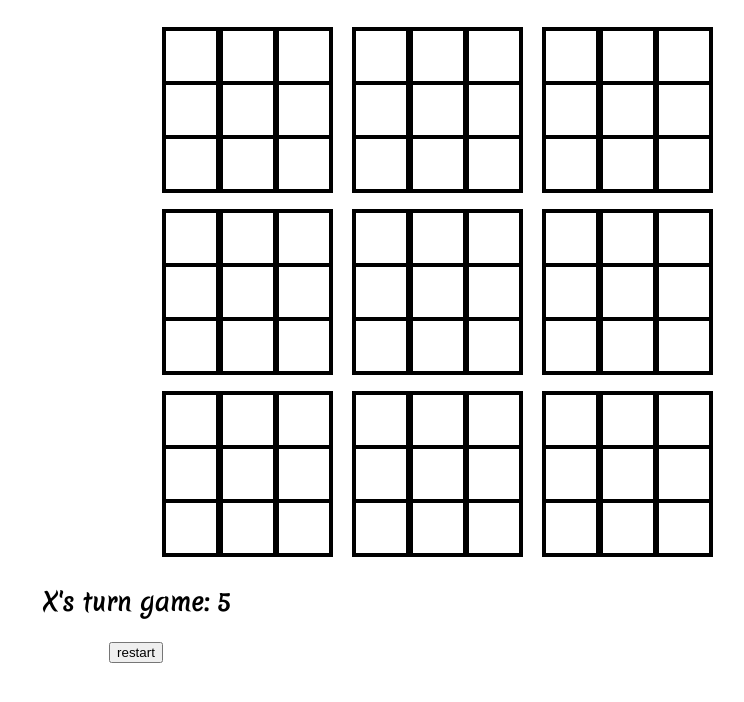
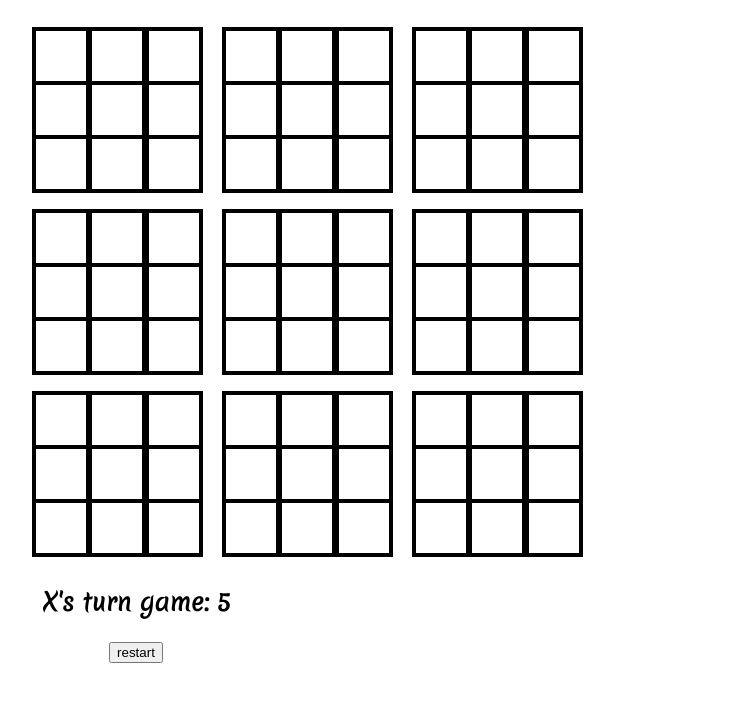
Before and after one commit to CatCoder4/Super-tic-tac-toe, a plain HTML site: page index.html in a window 1280 px wide. Shown: the part 70-772 px from the top of the page, without its empty margins (504-1248 px from the left). Drawn offline with Linux system fonts and the light colour scheme.

Commit message:
fixed margin error on some devices

```diff
--- a/style.css
+++ b/style.css
@@ -12,6 +12,7 @@
     font-family: "Merienda", cursive;
     font-weight: 300;
     text-align: center;
+    margin: auto;
 }
 
 .cellContainer {
@@ -25,5 +26,5 @@
     display: grid;
     grid-template-columns: repeat(3, auto);
     width: 225px;
-    margin: 0px 650px;
+    margin: auto;
 }
```
